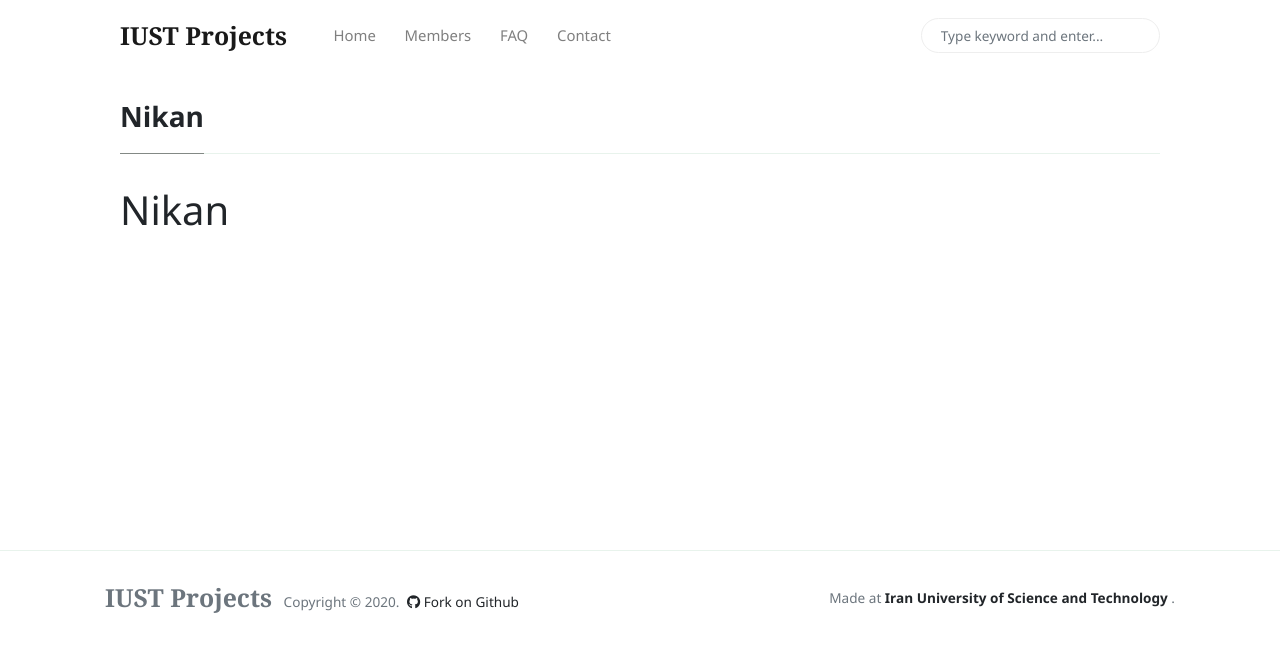
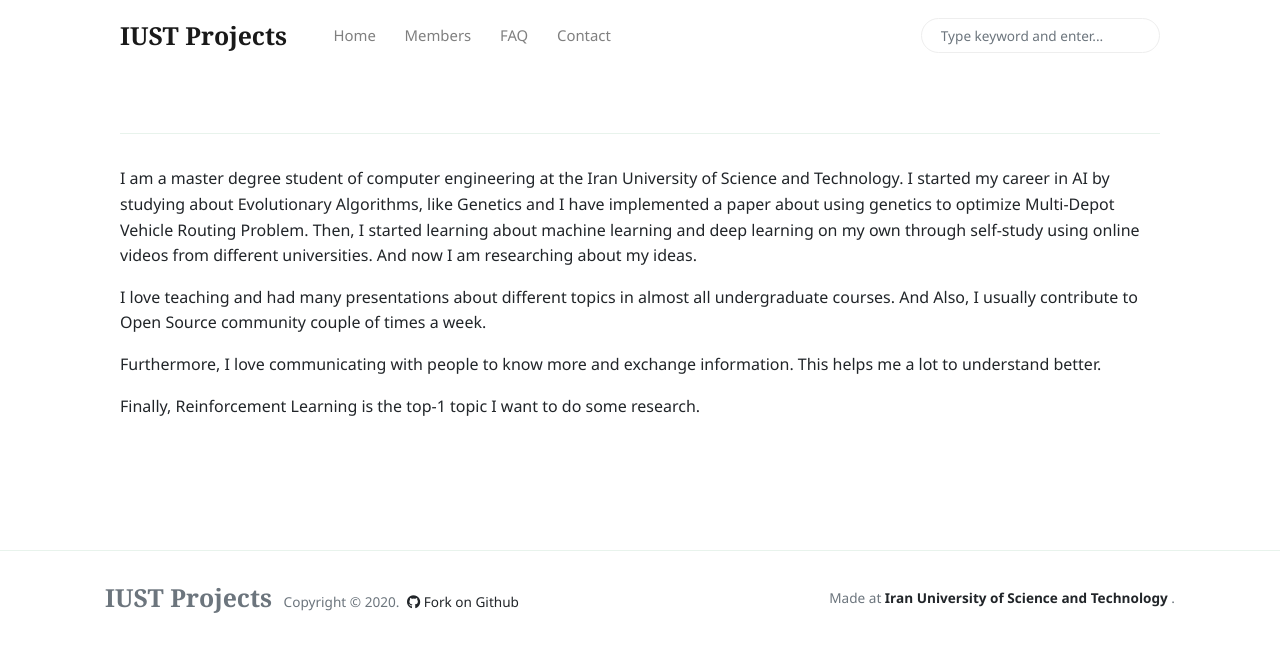
Before and after one commit to iust-projects/iust-projects.github.io, a Jekyll site: the page built from member/nikan.md, in a window 1280 px wide. Shown: the top 652 px of the page. Built offline with Jekyll 4.4.1, drawn with Linux system fonts in a browser that asks for light colours; nearby versions of some CDN libraries; our own code applies the rules of GitHub Pages for plain Markdown files.

Commit message:
Update member page

```diff
--- a/member/nikan.md
+++ b/member/nikan.md
@@ -2,4 +2,12 @@
 Title: Nikan
 ---
 
-# Nikan
+I am a master degree student of computer engineering at the Iran University of Science and Technology.
+I started my career in AI by studying about Evolutionary Algorithms, like Genetics and I have implemented a paper about using genetics to optimize Multi-Depot Vehicle Routing Problem.
+Then, I started learning about machine learning and deep learning on my own through self-study using online videos from different universities. And now I am researching about my ideas.
+
+I love teaching and had many presentations about different topics in almost all undergraduate courses. And Also, I usually contribute to Open Source community couple of times a week.
+
+Furthermore, I love communicating with people to know more and exchange information. This helps me a lot to understand better.
+
+Finally, Reinforcement Learning is the top-1 topic I want to do some research.
```
Also changed, not shown: member/aryan.md (+3 -1 lines).
